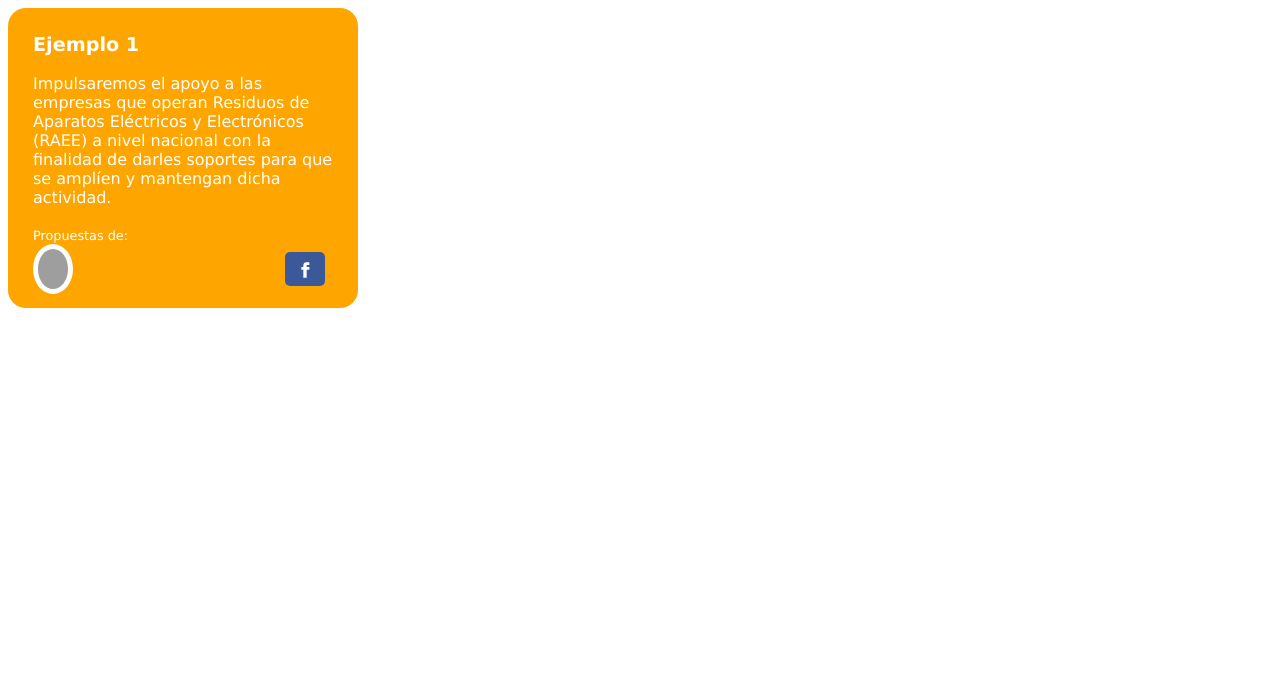
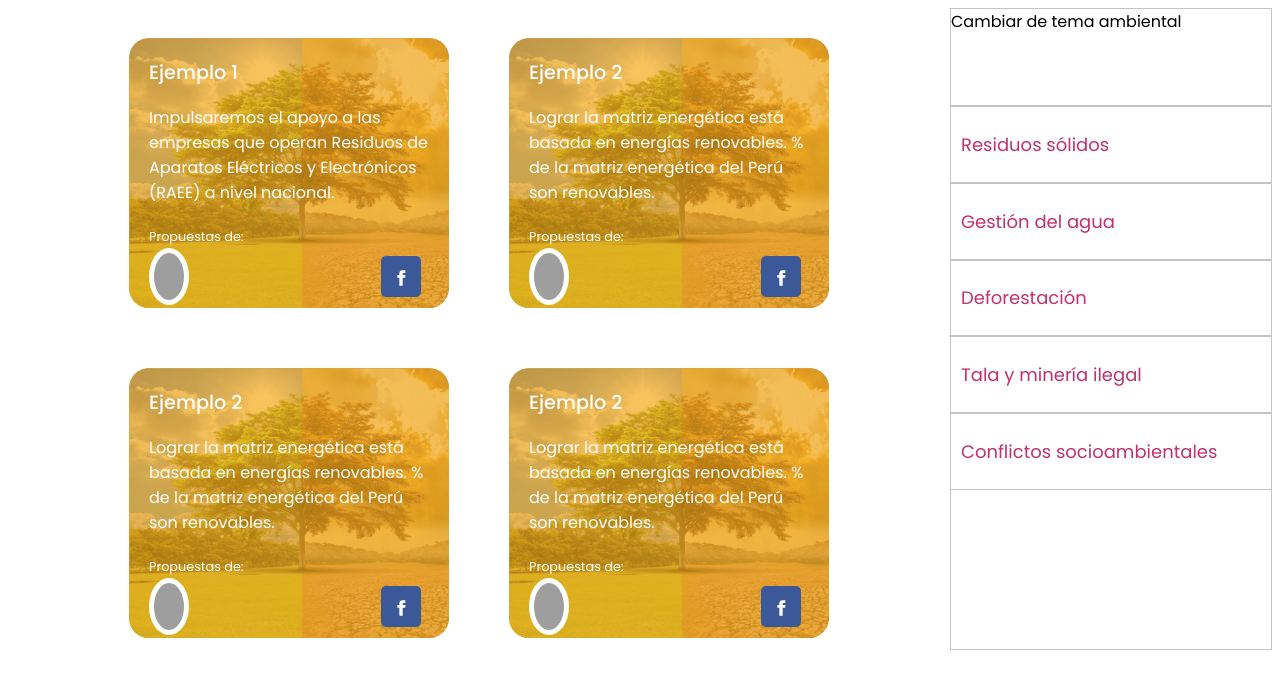
Before and after one commit to yajepanta/Maqay, a website with bundled scripts: page src/index.html in a window 1280 px wide. Built offline with nearby package versions, Linux system fonts and the light colour scheme; grey boxes are pictures that could not be loaded.

Commit message:
View by category choosen / fetch wordpress api

```diff
--- a/package.json
+++ b/package.json
@@ -2,7 +2,7 @@
   "name": "maqay",
   "version": "1.0.0",
   "description": "",
-  "main": "index.js",
+  "main": "dataposts.js",
   "scripts": {
     "test": "echo \"Error: no test specified\" && exit 1",
     "start": "serve src/"
--- a/src/byTopic.css
+++ b/src/byTopic.css
@@ -1,16 +1,24 @@
 .container-proposals{
     font-family:'Lucida Sans', 'Lucida Sans Regular', 'Lucida Grande', 'Lucida Sans Unicode', Geneva, Verdana, sans-serif;
-    width: 300px;
-    height: 250px;
-    background-color: orange;
+    width: 320px;
+    height: 270px;
+    background: url('./Solid_ransa.png');
     color: #ffffff;
-    border-radius: 18px;
-    padding: 25px;
+    border-radius: 20px;
+    margin: 30px;
 }
 
+.container-proposals > div {
+    background: rgb(246, 168, 24, 0.7);
+    border-radius: inherit;
+    width: 280px;
+    height: 230px;
+    padding: 20px;
+
+}
 .container-proposals-title{
     font-size: 1.2em;
-    font-weight: bold;
+    font-weight: 500;
 }
 
 .container-proposals-content{
--- a/src/byTopic.js
+++ b/src/byTopic.js
@@ -1,32 +1,14 @@
-const data = {
-    title: "Cambio Climático",
-    resume: "El cambio climático debería estar en la agenda de los partidos políticos",
-    proposals: [
-        {
-            title: "Ejemplo 1",
-            content: "Impulsaremos el apoyo a las empresas que operan Residuos de Aparatos Eléctricos y Electrónicos (RAEE) a nivel nacional con la finalidad de darles soportes para que se amplíen y mantengan dicha actividad.",
-            parties: ["Juntos por el Perú", "Partido Morado"],
-            alert: true
-        },
-        {
-            title: "Ejemplo 2",
-            content: "Impulsaremos el apoyo a las empresas que operan Residuos de Aparatos Eléctricos y Electrónicos (RAEE) a nivel nacional con la finalidad de darles soportes para que se amplíen y mantengan dicha actividad.",
-            parties: ["APRA", "Partido Morado"],
-            alert: false
-        }
-    ]
-}
-
-const byTopic = (data) => {
+const byTopic = (proposal) => {
     const view = `
     <div class="container-proposals">
-        <span class="container-proposals-title">${data.proposals[0].title}</span>
+        <div>
+            <span class="container-proposals-title">${proposal.title}</span>
             <div class="container-proposals-content">
-            ${data.proposals[0].content}
+                ${proposal.content}
             </div>
             <span class="text-small">Propuestas de:</span>
             <div class="container-proposals-footer">
-            <img class="partie-logo" src="https://upload.wikimedia.org/wikipedia/commons/thumb/6/68/Logo_juntos_por_el_Peru.svg/150px-Logo_juntos_por_el_Peru.svg.png" alt="${data.proposals[0].parties[0]}">
+                <img class="partie-logo" src="https://upload.wikimedia.org/wikipedia/commons/thumb/6/68/Logo_juntos_por_el_Peru.svg/150px-Logo_juntos_por_el_Peru.svg.png" alt="">
 
                 <!-- Sharingbutton Facebook -->
                 <a class="resp-sharing-button__link" href="https://facebook.com/sharer/sharer.php?u=http%3A%2F%2Fsharingbuttons.io" target="_blank" rel="noopener" aria-label="">
@@ -36,6 +18,7 @@ const byTopic = (data) => {
                 </div>
                 </a>
 
+            </div>
         </div>
     </div>`;
 
--- a/src/navBar.css
+++ b/src/navBar.css
@@ -0,0 +1,32 @@
+nav {
+    display: flex;
+    flex-direction: column;
+    width: 25vw;
+    border: 1px #C4C4C4 solid;
+    height: 80vh;
+}
+
+nav > span {
+    border-bottom: 1px #C4C4C4 solid;
+    height: 15%;
+}
+
+.nav-button{
+    background-color: #ffffff;
+    color: #C2306D;
+    height: 12%;
+    outline: none;
+    border-top: none;
+    border: 1px #C4C4C4 solid;
+    border-left: none;
+    border-right: none;
+    text-align: left;
+    padding-left: 10px;
+    font-size: 18px;
+}
+
+.nav-button:visited, .nav-button:hover {
+    background-color: #C2306D;
+    color: #ffffff;
+    font-weight: 600;
+}
--- a/src/navBar.js
+++ b/src/navBar.js
@@ -1,6 +1,34 @@
+/*   <button class="nav-button" name="">Residuos sólidos</button>
+    <button class="nav-button" name="">Gestión del agua</button>
+    <button class="nav-button" name="">Deforestación</button>
+    <button class="nav-button" name="">Tala y minería ilegal</button>
+    <button class="nav-button" name="">Conflictos socioambientales</button>
+
+      <input type="checkbox" class"check-navBara">
+    <label for="check-navBara">Residuos sólidos</label>
+
+    <input type="checkbox" class="check-navBar">
+    <label for="check-navBar">Gestión del agua</label>
+
+    <input type="checkbox" class="check-navBar">
+    <label for="check-navBar">Deforestación</label>
+
+    <input type="checkbox" class="check-navBar">
+    <label for="check-navBar">Tala y minería ilegal</label>
+
+    <input type="checkbox" class="check-navBar">
+    <label for="check-navBar">Conflictos socioambientales</label>*/
 const navBar = () => {
-    const navBar = ``;
+    const navBar = `
 
+    <span>Cambiar de tema ambiental</span>
+    <button class="nav-button" name="">Residuos sólidos</button>
+    <button class="nav-button" name="">Gestión del agua</button>
+    <button class="nav-button" name="">Deforestación</button>
+    <button class="nav-button" name="">Tala y minería ilegal</button>
+    <button class="nav-button" name="">Conflictos socioambientales</button>
+
+    `;
 
     const fragment = document.createDocumentFragment();
     const nav = document.createElement('nav');
--- a/src/router.js
+++ b/src/router.js
@@ -5,16 +5,28 @@ const data = {
     proposals: [
         {
             title: "Ejemplo 1",
-            content: "Impulsaremos el apoyo a las empresas que operan Residuos de Aparatos Eléctricos y Electrónicos (RAEE) a nivel nacional con la finalidad de darles soportes para que se amplíen y mantengan dicha actividad.",
+            content: "Impulsaremos el apoyo a las empresas que operan Residuos de Aparatos Eléctricos y Electrónicos (RAEE) a nivel nacional.",
             parties: ["Juntos por el Perú", "Partido Morado"],
-            alert: true
+            alert: true,
         },
-       /*  {
+        {
             title: "Ejemplo 2",
-            content: "Lorem ipsum dolor sit amet consectetur adipiscing elit cras, tellus natoque pellentesque donec montes nunc nec. Himenaeos sed et auctor orci montes pretium cubilia viverra, metus hac ac congue lacus convallis fermentum augue, imperdiet ante ridiculus luctus dignissim faucibus ornare.",
+            content: "Lograr la matriz energética está basada en energías renovables. % de la matriz energética del Perú son renovables.",
             parties: ["APRA", "Partido Morado"],
             alert: false
-        } */
+        },
+        {
+            title: "Ejemplo 2",
+            content: "Lograr la matriz energética está basada en energías renovables. % de la matriz energética del Perú son renovables.",
+            parties: ["APRA", "Partido Morado"],
+            alert: false
+        },
+        {
+            title: "Ejemplo 2",
+            content: "Lograr la matriz energética está basada en energías renovables. % de la matriz energética del Perú son renovables.",
+            parties: ["APRA", "Partido Morado"],
+            alert: false
+        }
     ]
 }
 const main = document.getElementsByTagName('main')[0];
@@ -27,7 +39,7 @@ const changeRoute = (route) => {
             main.appendChild(components.byTopic());
             break;
 
-        default: main.appendChild(components.byTopic(data));
+        default: (data.proposals.map(proposal => main.appendChild(components.byTopic(proposal))));
                 aside.appendChild(components.navBar());
             break;
     }
--- a/src/style.css
+++ b/src/style.css
@@ -1,3 +1,17 @@
 @import './byTopic.css';
 @import './share-buttons.css';
 @import './navBar.css';
+@import url('https://fonts.googleapis.com/css2?family=Poppins:wght@400;500;600;700&display=swap');
+
+*{
+    font-family: 'Poppins', sans-serif;
+}
+body {
+    display: flex;
+}
+
+main {
+    display: flex;
+    flex-wrap: wrap;
+    justify-content: center;
+}
```
Also changed, not shown: src/dataposts.js (added, +10 -0 lines), src/index.html (+1 -0 lines), src/Solid_ransa.png (added). Lines whose indentation alone changed are shown as unchanged.
